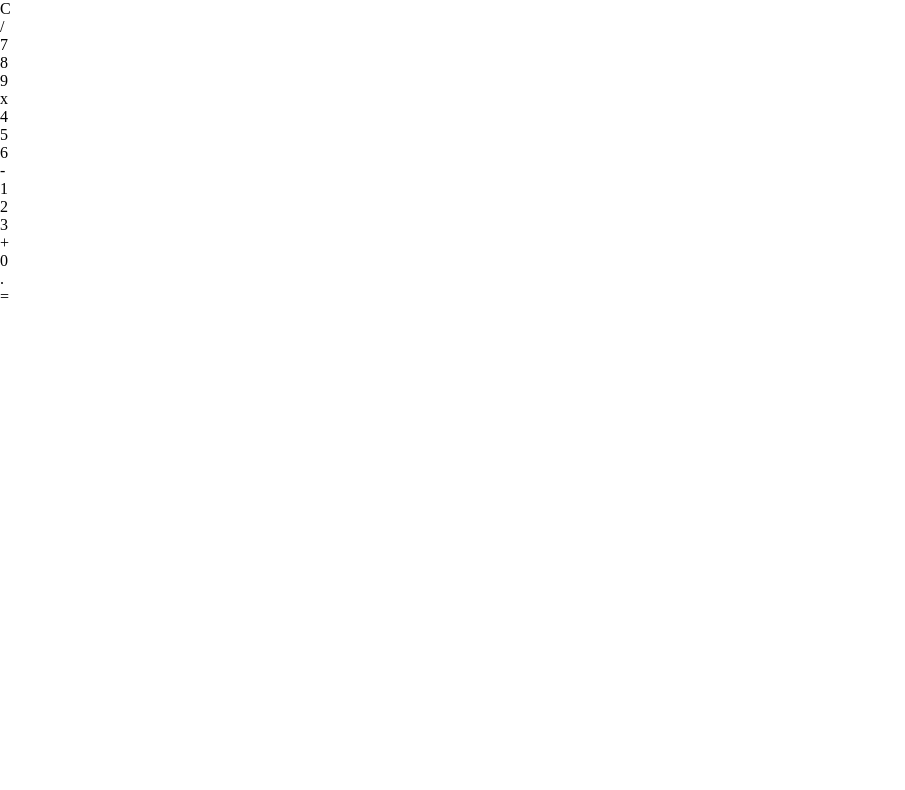
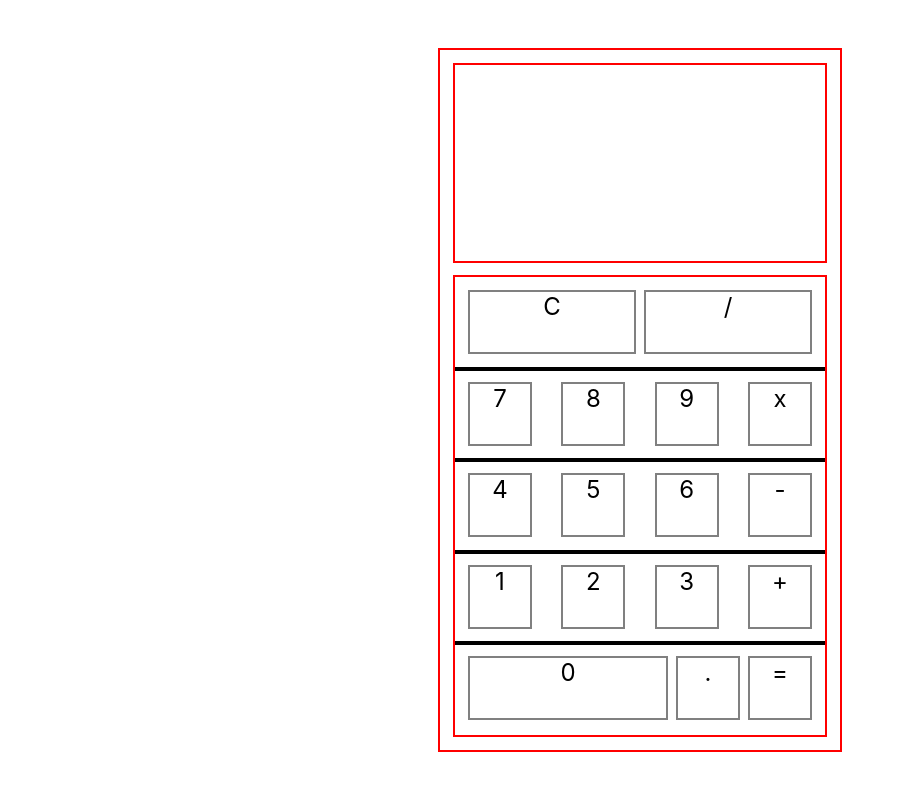
Before and after one commit to bruhwattsondocha/my-first-calculator, a plain HTML site: page index.html in a window 1280 px wide. Shown: the whole page, without its empty margins (0-905 px from the left). Drawn offline with Linux system fonts and the light colour scheme.

Commit message:
Make simple UI

```diff
--- a/index.html
+++ b/index.html
@@ -37,7 +37,7 @@
           <div class="addButton">+</div>
         </div>
         <div class="keyboard-row last">
-          <div>0</div>
+          <div id="zeroButton">0</div>
           <div id="dotButton">.</div>
           <div id="equalsButton">=</div>
         </div>
--- a/style.css
+++ b/style.css
@@ -1,14 +1,65 @@
-html {
+* {
+  margin: 0;
+  padding: 0;
   box-sizing: border-box;
 }
 
-* {
-  margin: 0;
-  padding: 0;
+html {
+  font-family: Inter;
+  font-size: 24px;
+}
+.container {
+  outline: 2px solid red; /* Debug */
+  width: 400px;
+  height: 700px;
+  display: flex;
+  flex-direction: column;
+  padding: 15px;
+  gap: 16px;
 }
 
-*,
-*::before
-*::after {
-  box-sizing: inherit;
+body {
+  display: flex;
+  justify-content: center;
+  align-items: center;
+  height: 100vh;
 }
+
+.display {
+  outline: 2px solid red;
+  flex: 30;
+}
+
+.keyboard {
+  outline: 2px solid red;
+  flex: 70;
+  display: flex;
+  flex-direction: column;
+}
+
+.keyboard-row {
+  outline: 2px solid black;
+  width: 100%;
+  display: flex;
+  height: 70px;
+  flex: 1;
+  display: flex;
+  padding: 15px;
+  gap: 12px;
+  justify-content: space-between;
+}
+
+.keyboard-row div {
+  height: 60px;
+  width: 60px;
+  outline: 2px solid grey;
+  text-align: center;
+}
+
+#zeroButton {
+  flex: 2;
+}
+
+.keyboard-row.one div {
+  flex: 1;
+}
```
